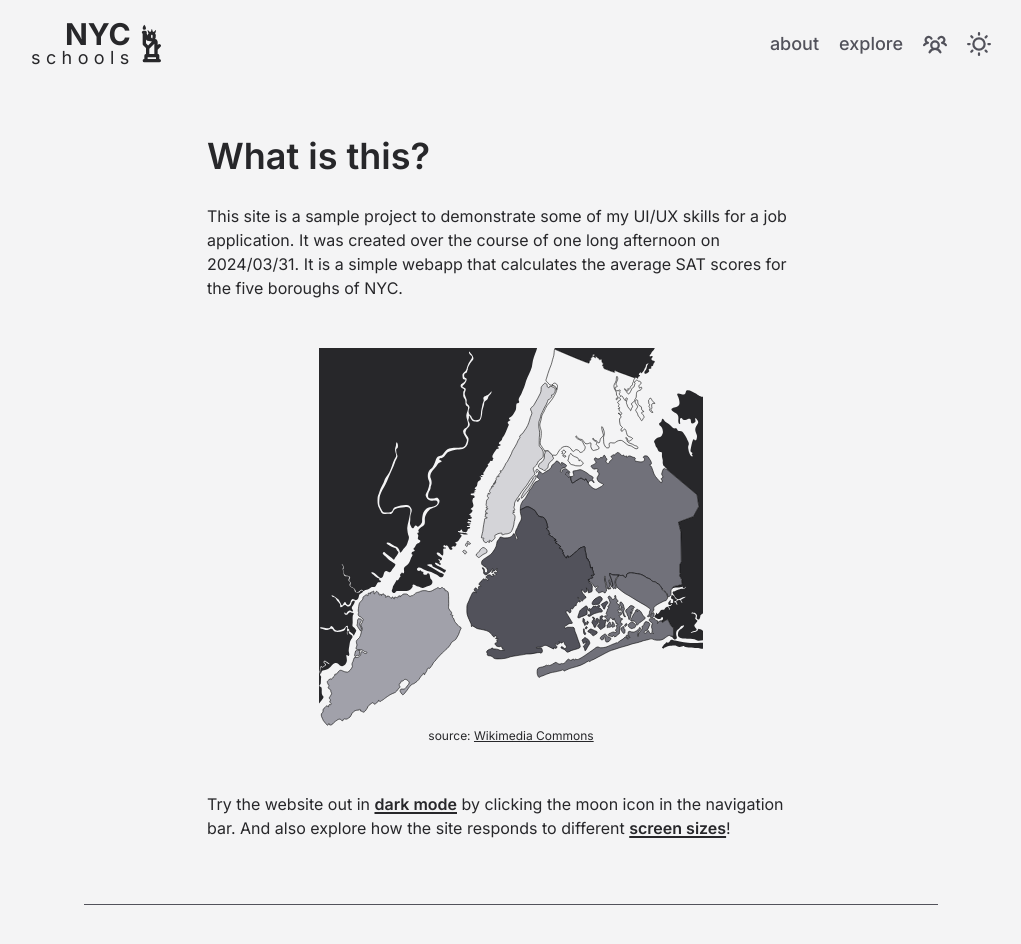
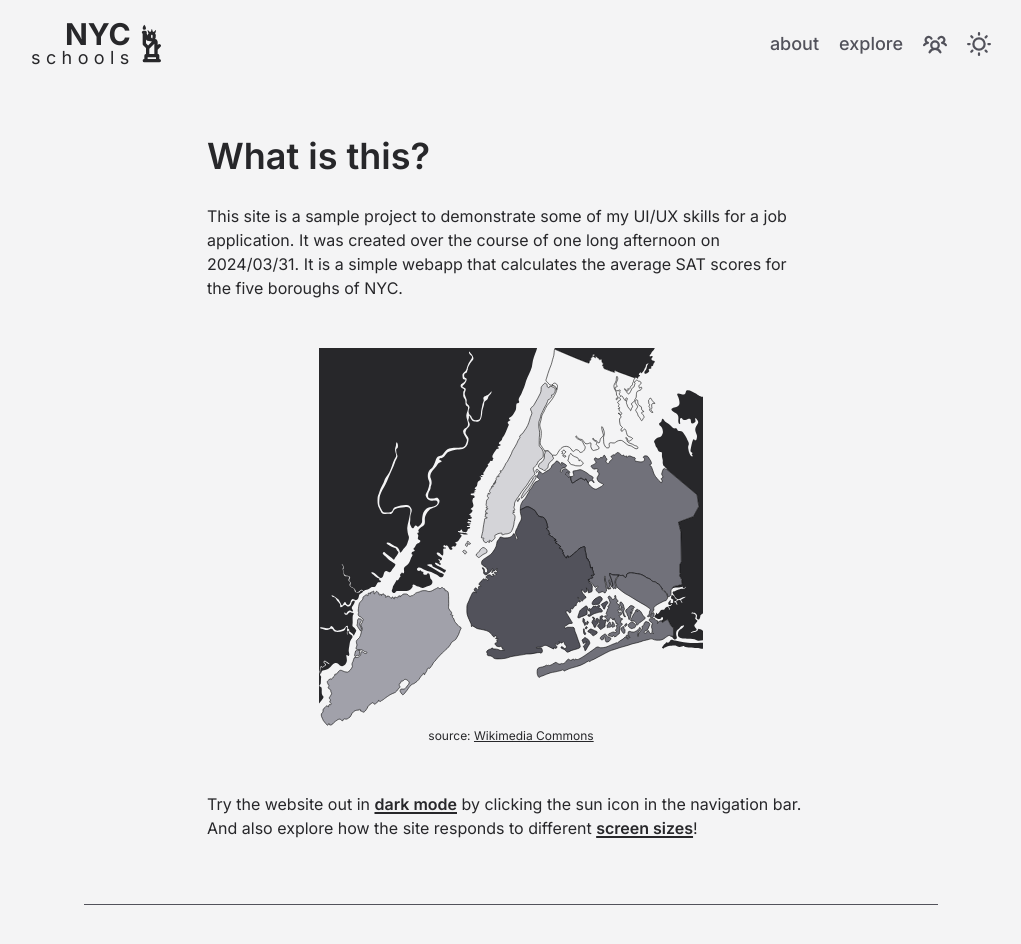
Before and after one commit to leo6liu/20240329-LeoBattalora-NYCSchools, a Next.js app: page / in a window 1280 px wide. Shown: the top 944 px of the page, without its empty margins (129-1150 px from the left). Built offline with nearby package versions, Linux system fonts and the light colour scheme.

Commit message:
sun moon typo

```diff
--- a/app/page.tsx
+++ b/app/page.tsx
@@ -45,7 +45,7 @@ export default function Home() {
           <span className="font-semibold underline decoration-2 underline-offset-2">
             dark mode
           </span>{" "}
-          by clicking the moon icon in the navigation bar. And also explore how
+          by clicking the sun icon in the navigation bar. And also explore how
           the site responds to different{" "}
           <span className="font-semibold underline decoration-2 underline-offset-2">
             screen sizes
```
